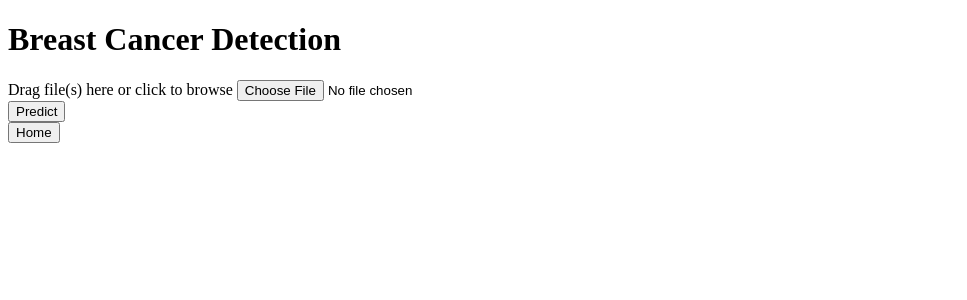
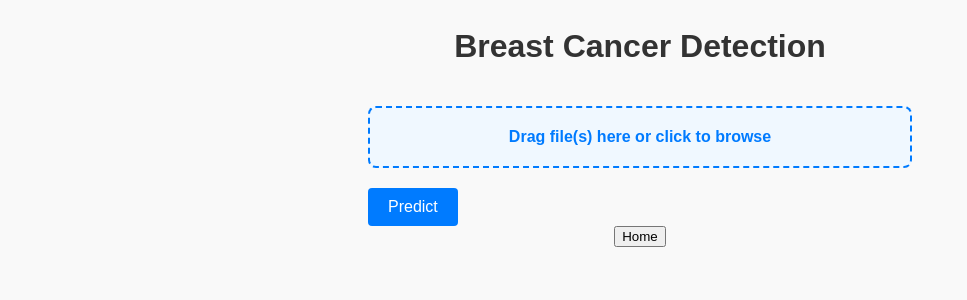
Before and after one commit to jsm1306/breastcancer_detect, a Django app: page /predict/ in a window 1280 px wide. Shown: the top 300 px of the page, without its empty margins (0-967 px from the left). Run offline with Django 5.2, Linux system fonts and the light colour scheme.

Commit message:
Added CSS

```diff
--- a/templates/result.html
+++ b/templates/result.html
@@ -3,8 +3,75 @@
 <head>
     <meta charset="UTF-8">
     <title>Breast Cancer Detection</title>
-
-
+    <style>
+        body {
+            font-family: Arial, sans-serif;
+            display: flex;
+            flex-direction: column;
+            align-items: center;
+            background-color: #f9f9f9;
+        }
+        h1 {
+            color: #333;
+            margin-top: 20px;
+        }
+        .upload-container {
+            border: 2px dashed #007bff;
+            border-radius: 8px;
+            width: 500px;
+            padding: 20px;
+            text-align: center;
+            background-color: #f0f8ff;
+            margin-top: 20px;
+            cursor: pointer;
+        }
+        .upload-container input[type="file"] {
+            display: none;
+        }
+        .upload-container label {
+            color: #007bff;
+            font-weight: bold;
+            cursor: pointer;
+        }
+        .upload-container:hover {
+            background-color: #e6f2ff;
+        }
+        .predict-button {
+            margin-top: 20px;
+            padding: 10px 20px;
+            background-color: #007bff;
+            color: white;
+            border: none;
+            border-radius: 4px;
+            cursor: pointer;
+            font-size: 16px;
+        }
+        .predict-button:hover {
+            background-color: #0056b3;
+        }
+        .prediction-container {
+            margin-top: 30px;
+            width: 500px;
+            padding: 20px;
+            border: 1px solid #ddd;
+            border-radius: 8px;
+            background-color: #fff;
+        }
+        .prediction-title {
+            font-weight: bold;
+            color: #333;
+            margin-bottom: 10px;
+        }
+        .prediction-result {
+            font-size: 18px;
+            color: #007bff;
+        }
+        img {
+            max-width: 100%;
+            border-radius: 8px;
+            margin-top: 10px;
+        }
+    </style>
     <script>
         function updateFileName() {
             const fileInput = document.getElementById('image');
```
Also changed, not shown: templates/home.html (+12 -1 lines).
